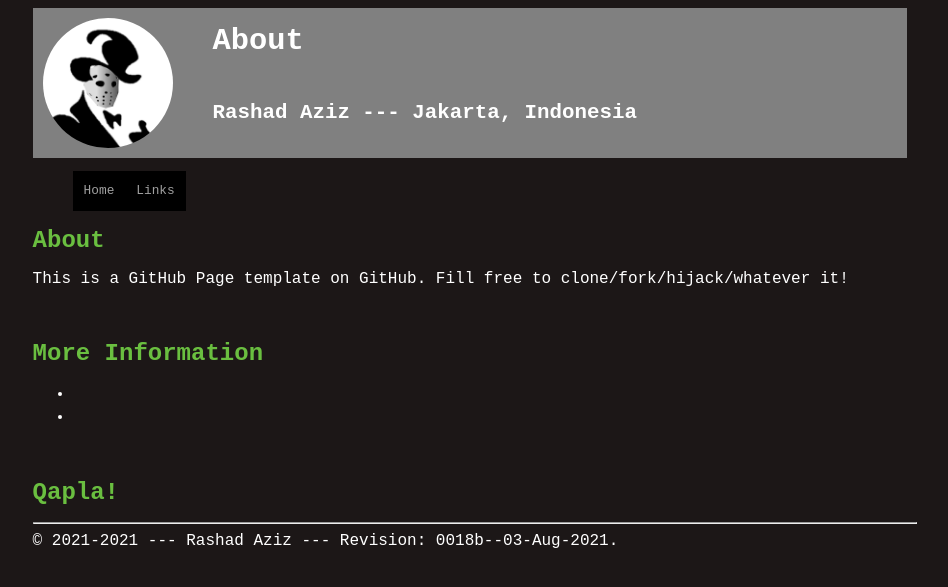
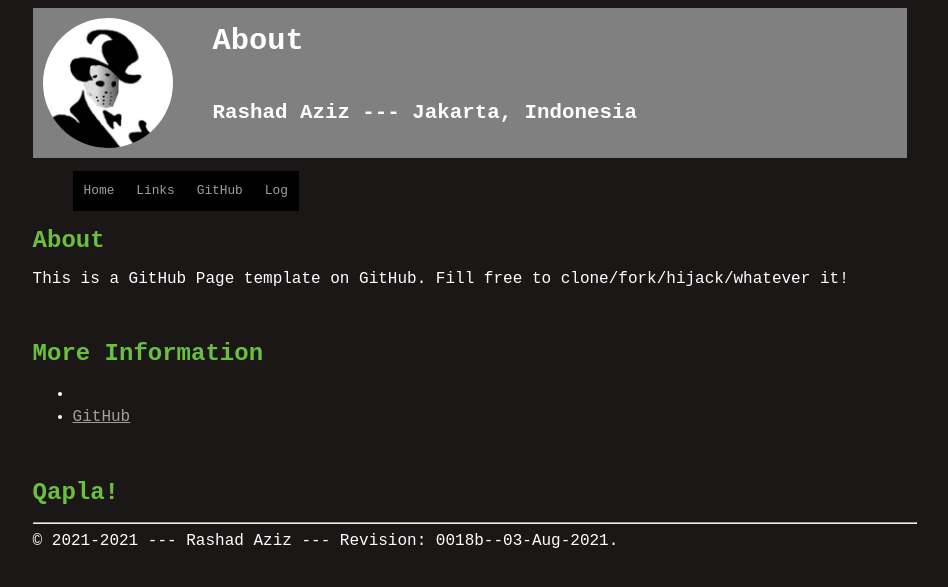
Before and after one commit to rashadaziz/os212, a Jekyll site: the page built from about.md, in a window 1280 px wide. Shown: the top 587 px of the page, without its empty margins (165-1113 px from the left). Built offline with Jekyll 4.4.1, drawn with Linux system fonts in a browser that asks for light colours; our own code applies the rules of GitHub Pages for plain Markdown files.

Commit message:
update navbar

```diff
--- a/_config.yml
+++ b/_config.yml
@@ -11,6 +11,10 @@
   link:      "/"
 - navbar:    "Links"
   link:      "/LINKS/"
+- navbar:    "GitHub"
+  link:      "https://github.com/rashadaziz/os212"
+- navbar:    "Log"
+  link:      "/TXT/mylog.txt"
 title:       "GitHub Page Template"
 lang:        "en-US"
 author:      "Rashad Aziz"
```
Also changed, not shown: index.md (+0 -4 lines).
